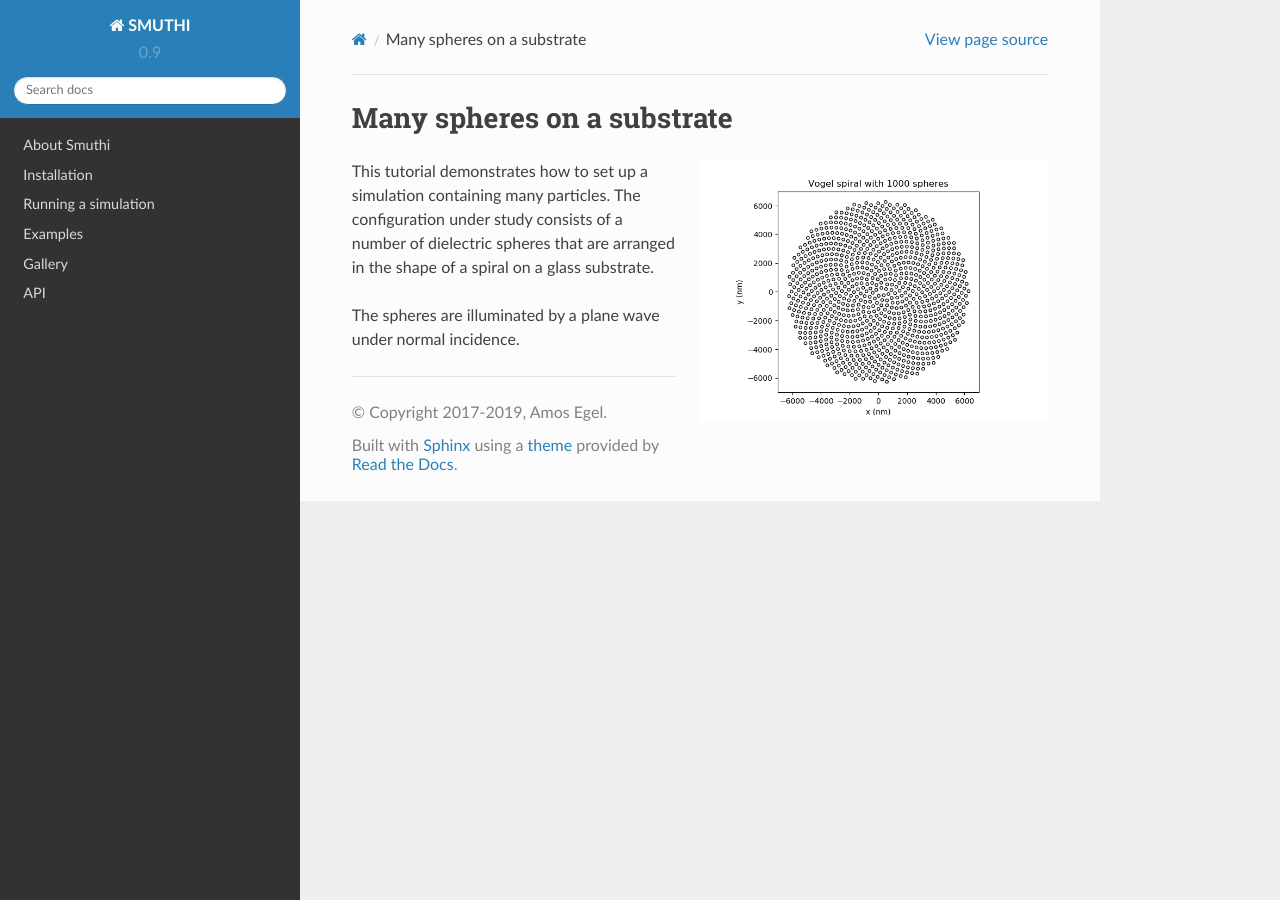
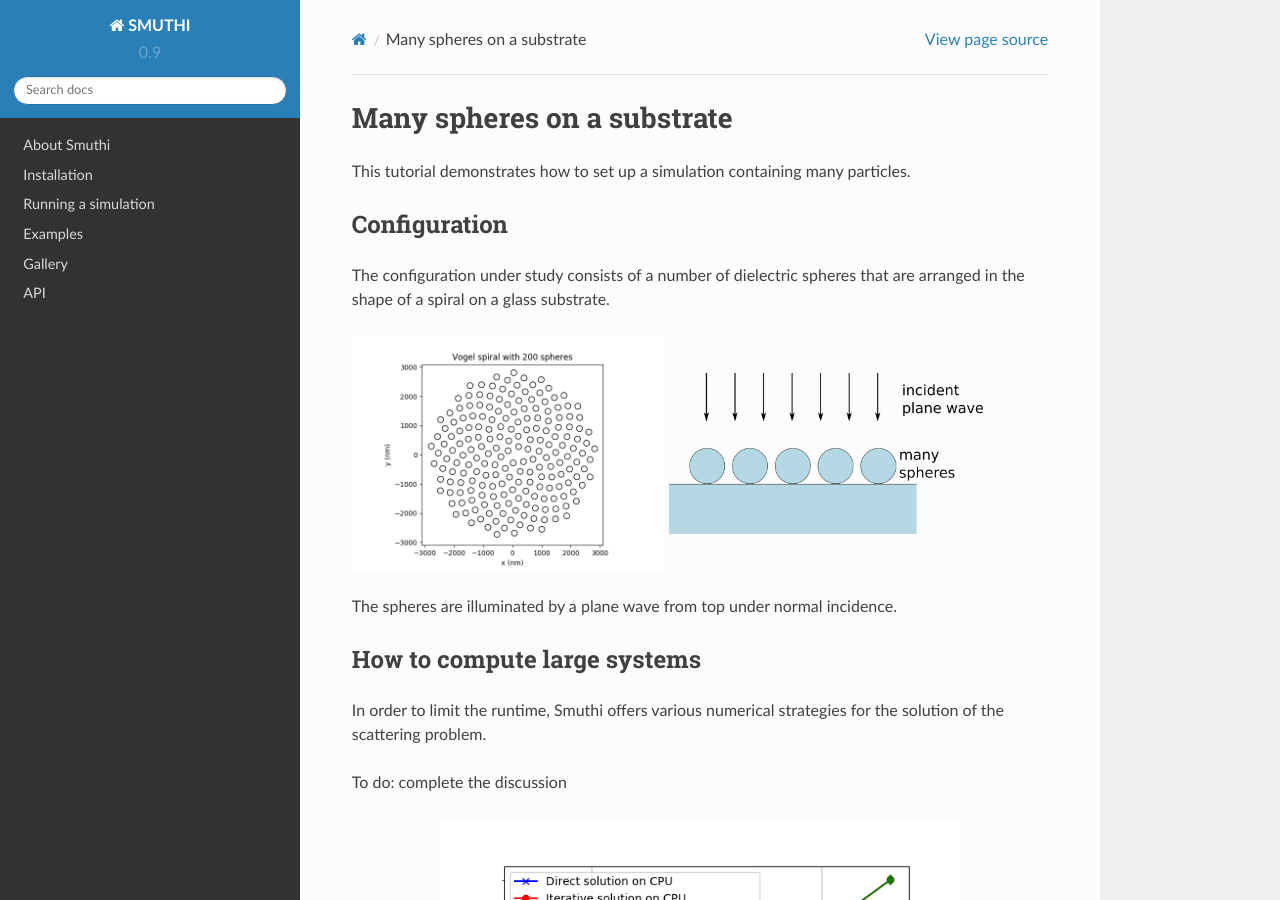
Before and after one commit to AmosEgel/smuthi, a Sphinx documentation site: the page built from docs/examples/many_particles/discussion.rst, in a window 1280 px wide and 900 px high. Built offline with Sphinx 7.4.7 and the Read the Docs theme 2.0.0, drawn with Linux system fonts in a browser that asks for light colours; some of the changed text lies outside the part shown.

Commit message:
illustrations and discussion for many spheres tutorial

```diff
--- a/docs/examples/many_particles/discussion.rst
+++ b/docs/examples/many_particles/discussion.rst
@@ -1,12 +1,44 @@
 Many spheres on a substrate
 ===========================
 
-.. image:: vogel_spiral_1000.png
-   :width: 50%
-   :align: right
+This tutorial demonstrates how to set up a simulation containing many particles.
 
-This tutorial demonstrates how to set up a simulation containing many particles.
+Configuration
+-------------
 The configuration under study consists of a number of dielectric spheres that are
 arranged in the shape of a spiral on a glass substrate.
 
-The spheres are illuminated by a plane wave under normal incidence.
+.. image:: vogel_spiral_200.png
+   :width: 45%
+
+.. image:: drawing.png
+   :width: 45%
+
+The spheres are illuminated by a plane wave from top under normal incidence.
+
+How to compute large systems
+----------------------------
+In order to limit the runtime, Smuthi offers various numerical strategies for
+the solution of the scattering problem.
+
+To do: complete the discussion
+
+.. image:: cross_section.png
+   :width: 75%
+   :align: center
+
+.. image:: runtime.png
+   :width: 75%
+   :align: center
+
+Exemplary far field results
+---------------------------
+
+.. image:: dscs_200spheres_top.png
+   :scale: 50%
+
+.. image:: dscs_200spheres_bottom.png
+   :scale: 50%
+
+The above images show the resulting differential scattering cross section for a spiral of 200 spheres in the top hemisphere
+(reflection) and in the bottom hemisphere (transmission).
```
Also changed, not shown: docs/examples/many_particles/cross_section.png (added), docs/examples/many_particles/drawing.png (added), docs/examples/many_particles/drawing.svg (added), docs/examples/many_particles/dscs_200spheres_bottom.png (added), docs/examples/many_particles/dscs_200spheres_bottom_polar.png (added), docs/examples/many_particles/dscs_200spheres_top.png (added), docs/examples/many_particles/dscs_200spheres_top_polar.png (added), docs/examples/many_particles/runtime.png (added), docs/examples/many_particles/vogel_spiral_200.png (added), 1 other file.
